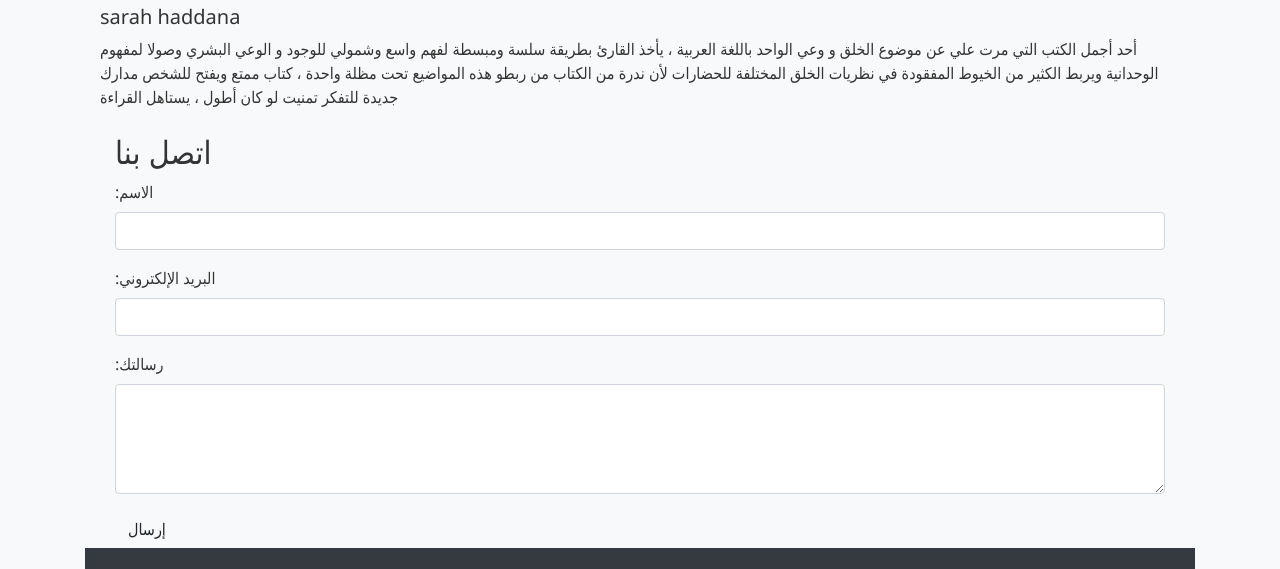
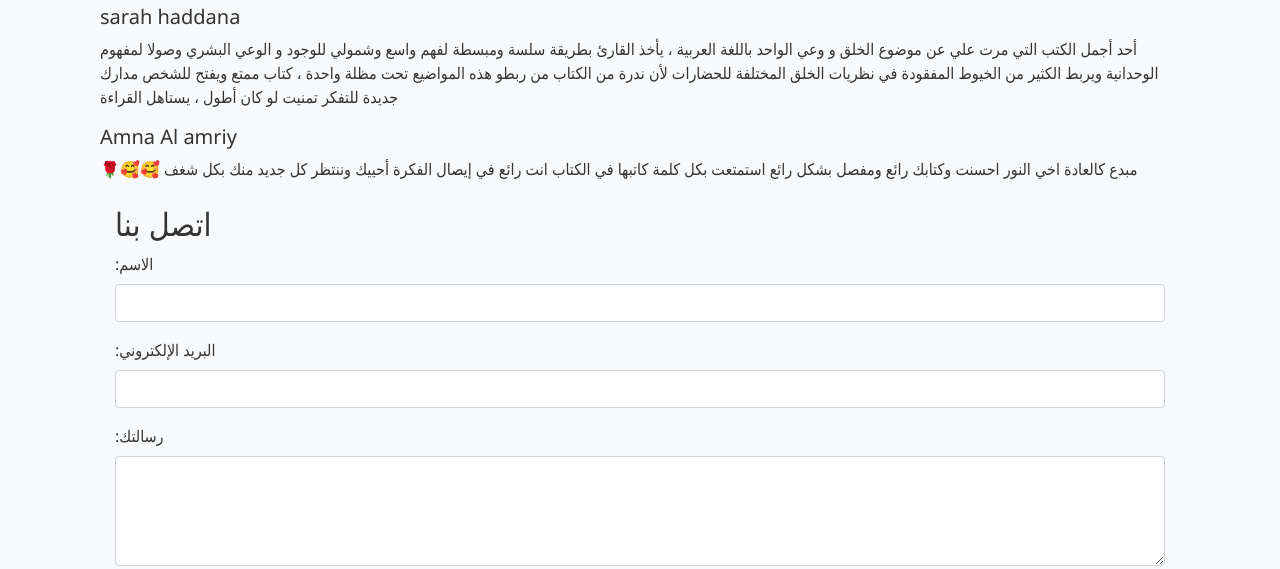
Before and after one commit to ahmadkadri978/bookstore, a plain HTML site: page index.html in a window 1280 px wide. Shown: the part 5721-6290 px from the top of the page. Drawn offline with nearby package versions, Linux system fonts and the light colour scheme.

Commit message:
Update index.html

```diff
--- a/index.html
+++ b/index.html
@@ -501,6 +501,10 @@
                     <h5>sarah haddana</h5>
                     <p>أحد أجمل الكتب التي مرت علي عن موضوع الخلق و وعي الواحد باللغة العربية ، يأخذ القارئ بطريقة سلسة ومبسطة لفهم واسع وشمولي للوجود و الوعي البشري وصولا لمفهوم الوحدانية ويربط الكثير من الخيوط المفقودة في نظريات الخلق المختلفة للحضارات لأن ندرة من الكتاب من ربطو هذه المواضيع تحت مظلة واحدة ، كتاب ممتع ويفتح للشخص مدارك جديدة للتفكر تمنيت لو كان أطول  ، يستاهل القراءة</p>
                 </div>
+            <div class="review-item">
+                    <h5>Amna Al amriy</h5>
+                    <p>🌹🥰🥰 مبدع كالعادة اخي النور احسنت وكتابك رائع ومفصل بشكل رائع استمتعت بكل كلمة كاتبها في الكتاب انت رائع في إيصال الفكرة أحييك وننتظر كل جديد منك بكل شغف </p>
+                </div>
 
         </div>
     </div>
```
